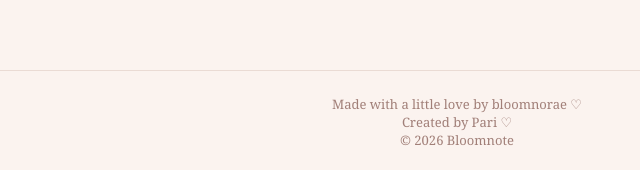
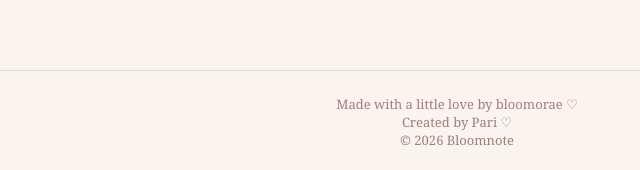
Before and after one commit to bloomorae/bloomnote0, a plain HTML site: page view.html in a window 1280 px wide. Shown: the part 968-1138 px from the top of the page, 183-823 px from the left. Drawn offline with Linux system fonts and the light colour scheme.

Commit message:
Update view.html

```diff
--- a/view.html
+++ b/view.html
@@ -69,7 +69,7 @@
     </main>
 
     <footer class="final-footer">
-        Made with a little love by bloomnorae ♡
+        Made with a little love by bloomorae ♡
         <br>
         Created by Pari ♡
         <br>
```
